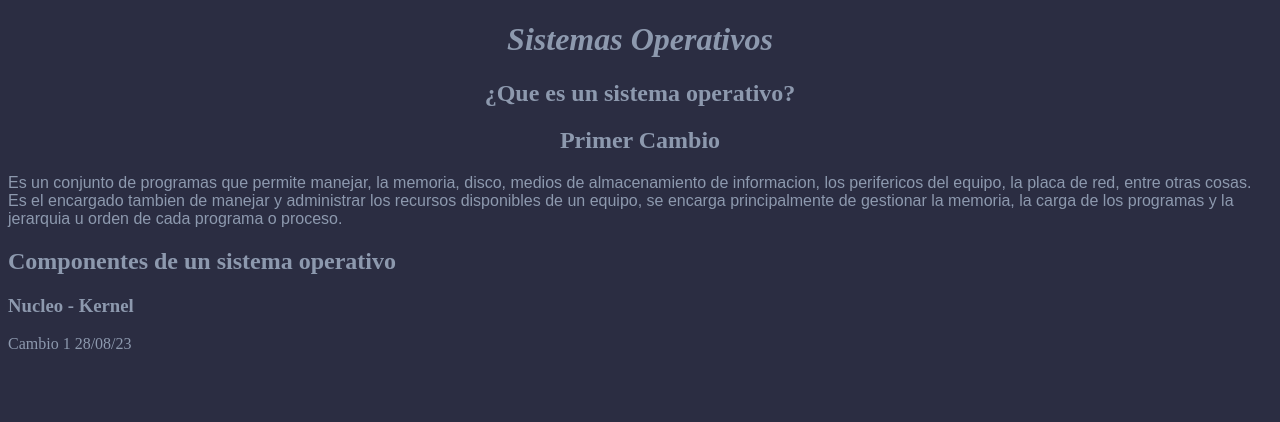
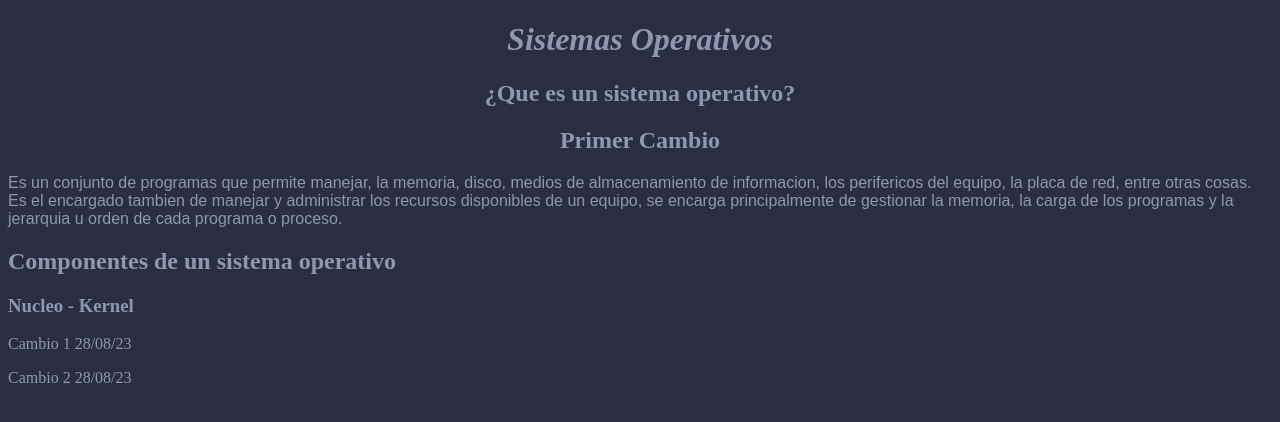
Before and after one commit to SebLuna/ProyectoType, a plain HTML site: page index.html in a window 1280 px wide. Drawn offline with Linux system fonts and the light colour scheme.

Commit message:
Cambio 2 clase 28/08/2023

```diff
--- a/index.html
+++ b/index.html
@@ -24,6 +24,7 @@
         <h2>Componentes de un sistema operativo</h2>
         <h3>Nucleo - Kernel</h3>
         <p>Cambio 1 28/08/23 </p>
+        <p>Cambio 2 28/08/23</p>
 
         </font>
 
```
